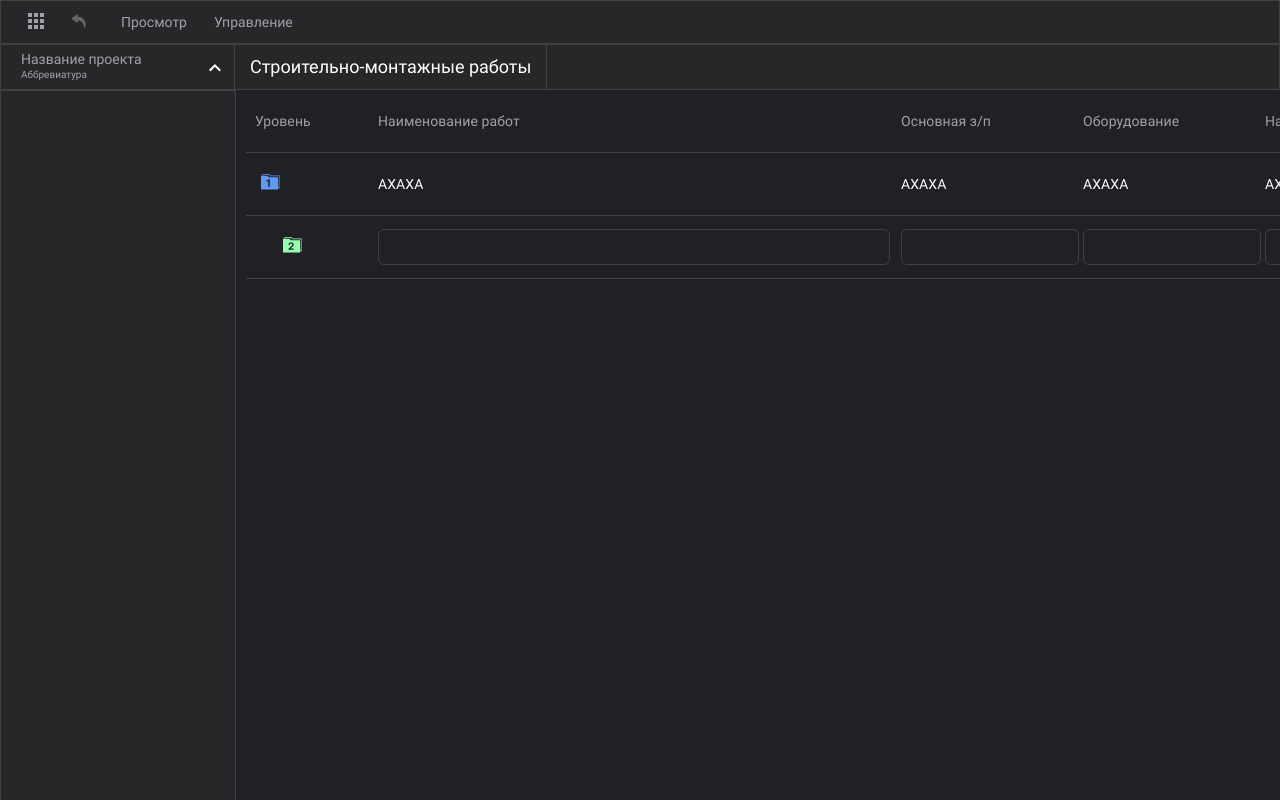
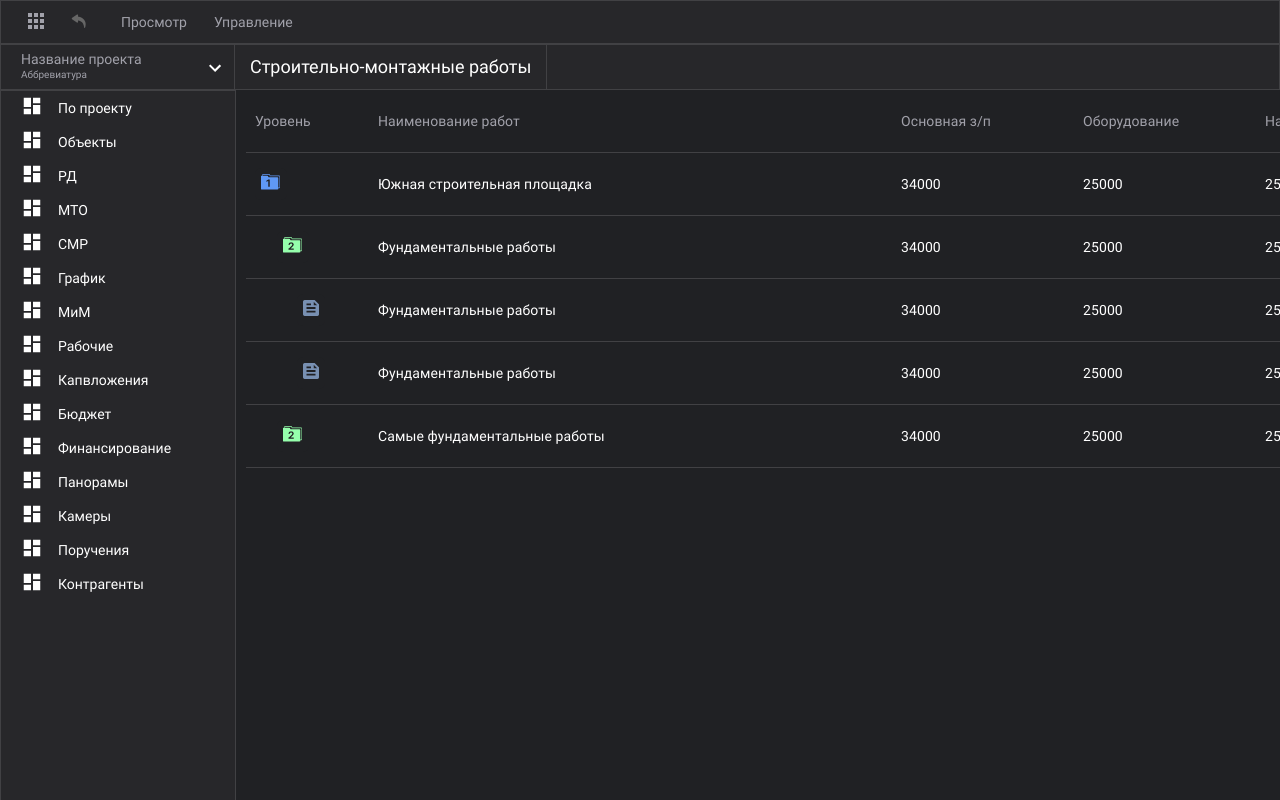
Before and after one commit to KirillLodygin/TableTestQuest, a React (Create React App) app in the folder table-quest-app/: page / in a window 1280 px wide. Shown: the top 800 px of the page. Built offline with nearby package versions, Linux system fonts and the light colour scheme.

Commit message:
Made layout

```diff
--- a/table-quest-app/src/App.tsx
+++ b/table-quest-app/src/App.tsx
@@ -1,7 +1,6 @@
 import React, { useState, useMemo } from 'react';
 import './App.css';
 import { initialState } from './initialState';
-import { entityModel } from './entityModel';
 import { HeaderMenuBlock } from './view/components/HeaderMenuBlock';
 import { TableHeaderBlock } from './view/components/TableHeaderBlock';
 import { MainBlockWrapper } from './view/containers/MainBlockWrapper';
@@ -12,15 +11,13 @@ function App() {
 	const [tableTitle, setTableTitle] = useState<string>(
 		'Строительно-монтажные работы'
 	);
-	const [isSideBareSeen, setIsSideBareSeen] = useState<boolean>(false);
-	initialState.entity = entityModel;
+	const [isSideBareSeen, setIsSideBareSeen] = useState<boolean>(true);
 	const {
 		topMenu,
 		sideBarHeaderH2,
 		sideBarHeaderH3,
 		sideBarMenu,
 		tableHeaders,
-		entity,
 	} = initialState;
 
 	/* Фильтрация должна быть по tableTitle, но, поскольку у нас есть только одна таблица, фильтруем по 'Строительно-монтажные работы' */
@@ -37,7 +34,7 @@ function App() {
 				setTableTitle={setTableTitle}
 				isSideBareSeen={isSideBareSeen}
 			/>
-			<TableFields currentHeaders={currentHeaders} entity={entity} />
+			<TableFields currentHeaders={currentHeaders} />
 		</>
 	);
 
--- a/table-quest-app/src/entityModel.ts
+++ b/table-quest-app/src/entityModel.ts
@@ -15,7 +15,6 @@ export const entityModel: FirstLevelEntityType[] = [
 		supportCosts: 0,
 		total: 0,
 		parentId: null,
-		level: 1,
 		isEdited: false,
 		child: [
 			{
@@ -32,13 +31,12 @@ export const entityModel: FirstLevelEntityType[] = [
 				supportCosts: 0,
 				total: 0,
 				parentId: 1,
-				level: 2,
 				isEdited: false,
 				child: [
 					{
 						equipmentCosts: 25000,
 						estimatedProfit: 36000,
-						id: 2,
+						id: 4,
 						machineOperatorSalary: 0,
 						mainCosts: 0,
 						materials: 0,
@@ -49,13 +47,12 @@ export const entityModel: FirstLevelEntityType[] = [
 						supportCosts: 0,
 						total: 0,
 						parentId: 2,
-						level: 3,
 						isEdited: false,
 					},
 					{
 						equipmentCosts: 25000,
 						estimatedProfit: 36000,
-						id: 2,
+						id: 5,
 						machineOperatorSalary: 0,
 						mainCosts: 0,
 						materials: 0,
@@ -66,11 +63,27 @@ export const entityModel: FirstLevelEntityType[] = [
 						supportCosts: 0,
 						total: 0,
 						parentId: 2,
-						level: 3,
 						isEdited: true,
 					},
 				],
 			},
+			{
+				equipmentCosts: 25000,
+				estimatedProfit: 36000,
+				id: 3,
+				machineOperatorSalary: 0,
+				mainCosts: 0,
+				materials: 0,
+				mimExploitation: 0,
+				overheads: 25000,
+				rowName: 'Самые фундаментальные работы',
+				salary: 34000,
+				supportCosts: 0,
+				total: 0,
+				parentId: 1,
+				isEdited: false,
+				child: [],
+			},
 		],
 	},
 ];
--- a/table-quest-app/src/initialState.ts
+++ b/table-quest-app/src/initialState.ts
@@ -1,6 +1,6 @@
-import { initialStateTypes } from './types/projectTypes';
+import { InitialStateTypes } from './types/projectTypes';
 
-export const initialState: initialStateTypes = {
+export const initialState: InitialStateTypes = {
 	topMenu: [
 		{
 			title: 'Просмотр',
--- /dev/null
+++ b/table-quest-app/src/utils/entityModification.ts
@@ -0,0 +1,47 @@
+import { FirstLevelEntityType, SecondLevelEntityType, ThirdLevelEntityType, EntityArrItemType } from '../types/projectTypes';
+import { TABLE_LEVELS } from '../constants/tableConstants';
+
+type EntityType = FirstLevelEntityType | SecondLevelEntityType | ThirdLevelEntityType;
+
+type Props = {
+	parentId?: null | number;
+	entity: FirstLevelEntityType | SecondLevelEntityType | ThirdLevelEntityType;
+	entityArr?: EntityArrItemType[];
+};
+
+const getLevel = (entity: EntityType, parentId: null | number) => {
+	if (parentId === null) {
+		return TABLE_LEVELS.first
+	}
+
+	if (Object.keys(entity).includes('child')) {
+		return TABLE_LEVELS.second
+	}
+
+	return TABLE_LEVELS.third;
+};
+
+export const getEntitiesExtraction = ({parentId = null, entity, entityArr = []}: Props) => {
+	const rowObj = {
+		rowName: entity.rowName,
+		equipmentCosts: entity.equipmentCosts,
+		estimatedProfit: entity.estimatedProfit,
+		overheads: entity.overheads,
+		salary: entity.salary,
+		parentId,
+		id: entity.id,
+		isEdited: false,
+		level: getLevel(entity, parentId)
+	};
+
+	entityArr.push(rowObj);
+
+	if (entity.child) {
+		entity.child.forEach((entity) => {
+			let parentId = rowObj.id;
+			getEntitiesExtraction({ parentId, entity, entityArr })
+		});
+	}
+
+	return entityArr;
+}
--- /dev/null
+++ b/table-quest-app/src/view/components/TableBody.tsx
@@ -0,0 +1,108 @@
+import React, { useState } from 'react';
+import styled from 'styled-components';
+import {
+	EntityArrItemType,
+	FirstLevelEntityType,
+} from '../../types/projectTypes';
+import { getEntitiesExtraction } from '../../utils/entityModification';
+import { LevelIcons } from './LevelIcons';
+
+import { entityModel } from '../../entityModel';
+
+const TableRow = styled.tr`
+	border-bottom: 1px solid #414144;
+`;
+
+const TableCell = styled.div`
+	height: 60px;
+	display: flex;
+	align-items: center;
+	justify-content: flex-start;
+	padding-left: 12px;
+	font-weight: 400;
+	font-size: 14px;
+	line-height: 130%;
+	letter-spacing: 0.1px;
+	box-sizing: border-box;
+`;
+
+const FirstColumn = styled(TableCell)`
+	width: 120px;
+	padding-left: 8px;
+`;
+
+const SecondColumn = styled(TableCell)`
+	width: 521px;
+	padding-left: 9px;
+	color: #ffffff;
+`;
+
+const SecondColumnInput = styled.input`
+	box-sizing: border-box;
+	width: 518px;
+	height: 36px;
+	border: 1px solid #414144;
+	border-radius: 6px;
+	padding: 10px;
+	color: #71717a;
+	background-color: #202124;
+`;
+
+const NextColumn = styled(TableCell)`
+	width: 180px;
+	padding-left: 9px;
+	color: #ffffff;
+`;
+
+const NextColumnInput = styled(SecondColumnInput)`
+	width: 178px;
+`;
+
+export const TableBody = () => {
+	const [entities, setEntities] = useState<FirstLevelEntityType[]>(entityModel);
+
+	let entityArr: EntityArrItemType[] = [];
+	entities.forEach((entity) => {
+		entityArr = getEntitiesExtraction({ entity });
+	});
+	console.log(entityArr);
+
+	return (
+		<>
+			{entityArr.map(
+				({
+					id,
+					level,
+					rowName,
+					salary,
+					equipmentCosts,
+					overheads,
+					estimatedProfit,
+				}) => (
+					<TableRow key={id}>
+						<th>
+							<FirstColumn>
+								<LevelIcons level={level} />
+							</FirstColumn>
+						</th>
+						<th>
+							<SecondColumn>{rowName}</SecondColumn>
+						</th>
+						<th>
+							<NextColumn>{salary}</NextColumn>
+						</th>
+						<th>
+							<NextColumn>{equipmentCosts}</NextColumn>
+						</th>
+						<th>
+							<NextColumn>{overheads}</NextColumn>
+						</th>
+						<th>
+							<NextColumn>{estimatedProfit}</NextColumn>
+						</th>
+					</TableRow>
+				)
+			)}
+		</>
+	);
+};
--- /dev/null
+++ b/table-quest-app/src/view/components/TableHeaders.tsx
@@ -0,0 +1,70 @@
+import React from 'react';
+import styled from 'styled-components';
+
+type Props = {
+	currentHeaders: Array<string>,
+};
+
+const TableRow = styled.tr`
+	border-bottom: 1px solid #414144;
+`;
+
+const TableCell = styled.div`
+	height: 60px;
+	display: flex;
+	align-items: center;
+	justify-content: flex-start;
+	padding-left: 12px;
+	font-weight: 400;
+	font-size: 14px;
+	line-height: 130%;
+	letter-spacing: 0.1px;
+	box-sizing: border-box;
+`;
+
+const FirstColumnTitle = styled(TableCell)`
+	width: 120px;
+	padding-left: 8px;
+	color: #a1a1aa;
+`;
+
+const SecondColumnTitle = styled(FirstColumnTitle)`
+	width: 521px;
+	padding-left: 9px;
+	color: #a1a1aa;
+`;
+
+const NextColumnTitle = styled(TableCell)`
+	width: 180px;
+	padding-left: 9px;
+	color: #a1a1aa;
+`;
+
+export const TableHeaders = ({ currentHeaders }: Props) => (
+	<TableRow>
+		{currentHeaders.map((title, index) => {
+			switch (index) {
+				case 0:
+					return (
+						<th>
+							<FirstColumnTitle>{title}</FirstColumnTitle>
+						</th>
+					);
+
+				case 1:
+					return (
+						<th>
+							<SecondColumnTitle>{title}</SecondColumnTitle>
+						</th>
+					);
+
+				default:
+					return (
+						<th>
+							<NextColumnTitle>{title}</NextColumnTitle>
+						</th>
+					);
+			}
+		})}
+	</TableRow>
+);
--- a/table-quest-app/src/view/containers/TableField.tsx
+++ b/table-quest-app/src/view/containers/TableField.tsx
@@ -1,13 +1,11 @@
 import React from 'react';
 import styled from 'styled-components';
 
-import { LevelIcons } from '../components/LevelIcons';
-import { TABLE_LEVELS } from '../../constants/tableConstants';
-import { FirstLevelEntityType } from '../../types/projectTypes';
+import { TableBody } from '../components/TableBody';
+import { TableHeaders } from '../components/TableHeaders'
 
 type Props = {
 	currentHeaders: Array<string>,
-	entity: FirstLevelEntityType[],
 };
 
 const TableBackground = styled.div`
@@ -22,156 +20,12 @@ const Table = styled.table`
 	border-collapse: collapse;
 `;
 
-const TableRow = styled.tr`
-	border-bottom: 1px solid #414144;
-`;
-
-const TableCell = styled.div`
-	height: 60px;
-	display: flex;
-	align-items: center;
-	justify-content: flex-start;
-	padding-left: 12px;
-	font-weight: 400;
-	font-size: 14px;
-	line-height: 130%;
-	letter-spacing: 0.1px;
-	box-sizing: border-box;
-`;
-
-const FirstColumnTitle = styled(TableCell)`
-	width: 120px;
-	padding-left: 8px;
-	color: #a1a1aa;
-`;
-
-const FirstColumn = styled(FirstColumnTitle)`
-	color: #ffffff;
-`;
-
-const SecondColumnTitle = styled(FirstColumnTitle)`
-	width: 521px;
-	padding-left: 9px;
-	color: #a1a1aa;
-`;
-
-const SecondColumn = styled(SecondColumnTitle)`
-	color: #ffffff;
-`;
-
-const SecondColumnInput = styled.input`
-	box-sizing: border-box;
-	width: 518px;
-	height: 36px;
-	border: 1px solid #414144;
-	border-radius: 6px;
-	padding: 10px;
-	color: #71717a;
-	background-color: #202124;
-`;
-
-const NextColumnTitle = styled(TableCell)`
-	width: 180px;
-	padding-left: 9px;
-	color: #a1a1aa;
-`;
-
-const NextColumn = styled(NextColumnTitle)`
-	color: #ffffff;
-`;
-
-const NextColumnInput = styled(SecondColumnInput)`
-	width: 178px;
-`;
-
-export const TableFields = ({ currentHeaders, entity }: Props) => {
-	const tableHead = (
-		<TableRow>
-			{currentHeaders.map((title, index) => {
-				switch (index) {
-					case 0:
-						return (
-							<th>
-								<FirstColumnTitle>{title}</FirstColumnTitle>
-							</th>
-						);
-
-					case 1:
-						return (
-							<th>
-								<SecondColumnTitle>{title}</SecondColumnTitle>
-							</th>
-						);
-
-					default:
-						return (
-							<th>
-								<NextColumnTitle>{title}</NextColumnTitle>
-							</th>
-						);
-				}
-			})}
-		</TableRow>
-	);
-
+export const TableFields = ({ currentHeaders }: Props) => {
 	return (
 		<TableBackground>
 			<Table>
-				{tableHead}
-				<TableRow>
-					<th>
-						<FirstColumn>
-							<LevelIcons level={TABLE_LEVELS.first} />
-						</FirstColumn>
-					</th>
-					<th>
-						<SecondColumn>AXAXA</SecondColumn>
-					</th>
-					<th>
-						<NextColumn>AXAXA</NextColumn>
-					</th>
-					<th>
-						<NextColumn>AXAXA</NextColumn>
-					</th>
-					<th>
-						<NextColumn>AXAXA</NextColumn>
-					</th>
-					<th>
-						<NextColumn>AXAXA</NextColumn>
-					</th>
-				</TableRow>
-				<TableRow>
-					<th>
-						<FirstColumn>
-							<LevelIcons level={TABLE_LEVELS.second} />
-						</FirstColumn>
-					</th>
-					<th>
-						<SecondColumn>
-							<SecondColumnInput />
-						</SecondColumn>
-					</th>
-					<th>
-						<NextColumn>
-							<NextColumnInput />
-						</NextColumn>
-					</th>
-					<th>
-						<NextColumn>
-							<NextColumnInput />
-						</NextColumn>
-					</th>
-					<th>
-						<NextColumn>
-							<NextColumnInput />
-						</NextColumn>
-					</th>
-					<th>
-						<NextColumn>
-							<NextColumnInput />
-						</NextColumn>
-					</th>
-				</TableRow>
+				<TableHeaders currentHeaders={currentHeaders}/>
+				<TableBody />
 			</Table>
 		</TableBackground>
 	);
```
Also changed, not shown: table-quest-app/src/types/projectTypes.ts (+20 -7 lines), table-quest-app/src/view/components/TableRowBlock.tsx (deleted).
